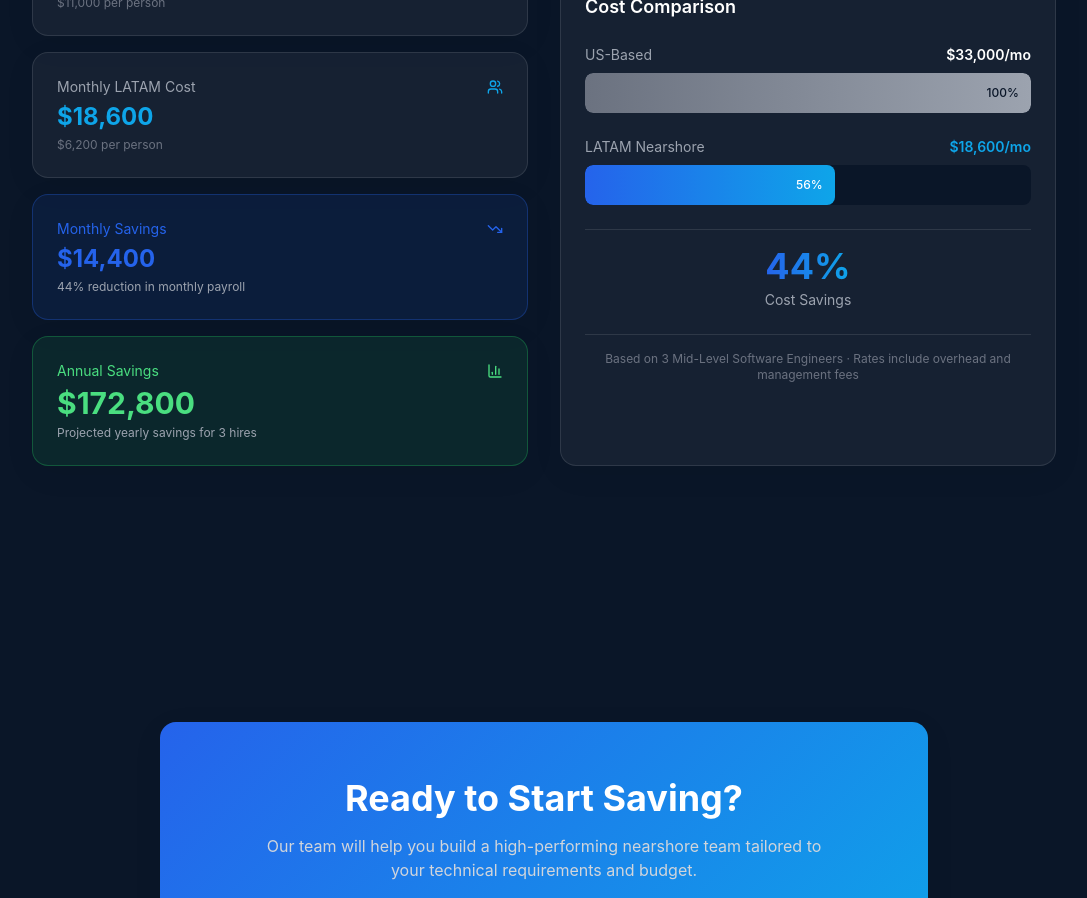
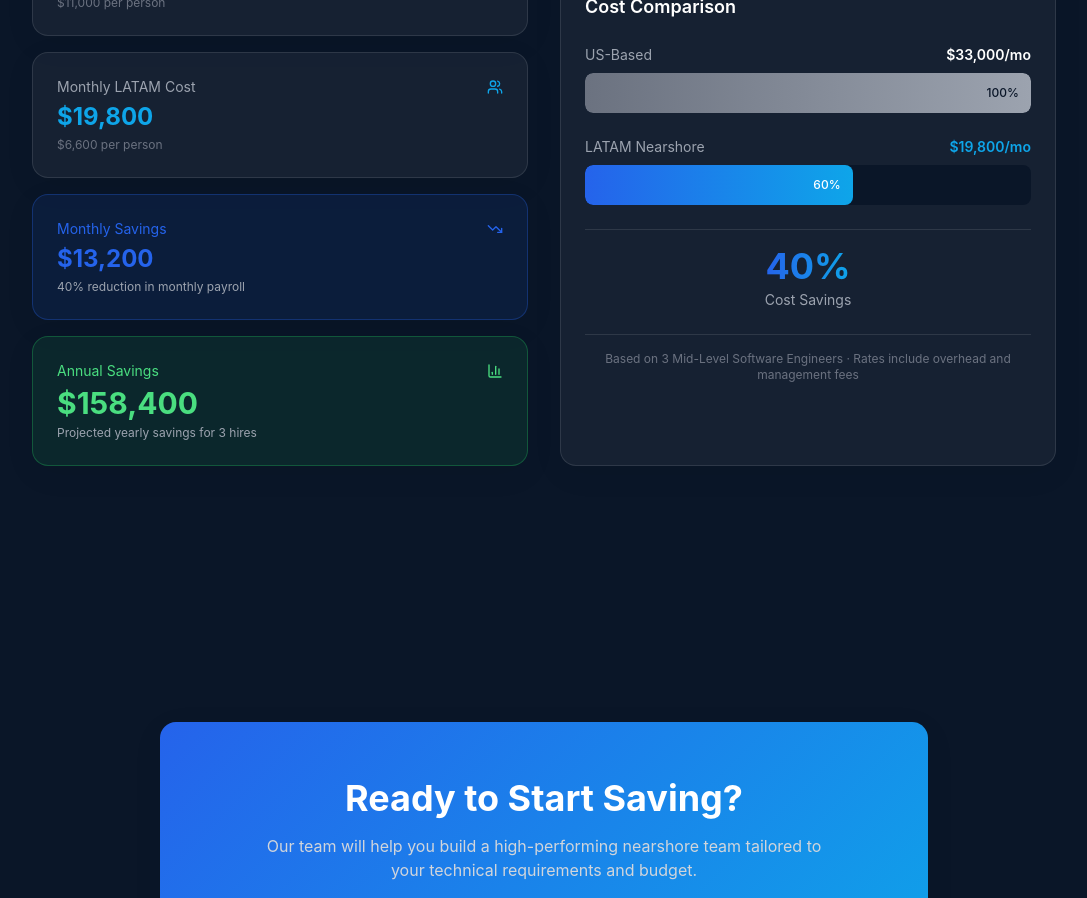
Before and after one commit to csorto2263/SMarDevs, a Next.js app: page /savings-calculator in a window 1280 px wide. Shown: the part 960-1858 px from the top of the page, without its empty margins (96-1183 px from the left). Built offline with nearby package versions, Linux system fonts and the light colour scheme.

Commit message:
Set calculator to always show 40% savings (latam = 60% of US rate)

```diff
--- a/src/app/savings-calculator/page.tsx
+++ b/src/app/savings-calculator/page.tsx
@@ -32,63 +32,57 @@ const roles = [
 type Role = (typeof roles)[number];
 type Seniority = "Junior" | "Mid-Level" | "Senior";
 
+// LATAM cost = 60% of US cost (40% savings shown to client; remainder is negotiation margin)
 const salaryData: Record<Role, Record<Seniority, { us: number; latam: number }>> = {
-  // Junior/Mid/Senior taken directly from the pricing table
   "Software Engineer": {
-    Junior: { us: 8500, latam: 4500 },
-    "Mid-Level": { us: 11000, latam: 6200 },
-    Senior: { us: 14000, latam: 8100 },
+    Junior:     { us: 8500,  latam: 5100 },
+    "Mid-Level":{ us: 11000, latam: 6600 },
+    Senior:     { us: 14000, latam: 8400 },
   },
   "Frontend Developer": {
-    Junior: { us: 8500, latam: 4500 },
-    "Mid-Level": { us: 11000, latam: 6200 },
-    Senior: { us: 14000, latam: 8100 },
+    Junior:     { us: 8500,  latam: 5100 },
+    "Mid-Level":{ us: 11000, latam: 6600 },
+    Senior:     { us: 14000, latam: 8400 },
   },
   "Backend Developer": {
-    Junior: { us: 8500, latam: 4500 },
-    "Mid-Level": { us: 11000, latam: 6200 },
-    Senior: { us: 14000, latam: 8100 },
+    Junior:     { us: 8500,  latam: 5100 },
+    "Mid-Level":{ us: 11000, latam: 6600 },
+    Senior:     { us: 14000, latam: 8400 },
   },
   "Full Stack Developer": {
-    Junior: { us: 8500, latam: 4500 },
-    "Mid-Level": { us: 11000, latam: 6200 },
-    Senior: { us: 14000, latam: 8100 },
+    Junior:     { us: 8500,  latam: 5100 },
+    "Mid-Level":{ us: 11000, latam: 6600 },
+    Senior:     { us: 14000, latam: 8400 },
   },
-  // QA Manual: Mid = table value; Junior/Senior extrapolated proportionally
   "QA Engineer": {
-    Junior: { us: 7000, latam: 3800 },
-    "Mid-Level": { us: 8000, latam: 4600 },
-    Senior: { us: 10500, latam: 6200 },
+    Junior:     { us: 7000,  latam: 4200 },
+    "Mid-Level":{ us: 8000,  latam: 4800 },
+    Senior:     { us: 10500, latam: 6300 },
   },
-  // QA Automation: Mid = table value
   "QA Automation Engineer": {
-    Junior: { us: 8000, latam: 5500 },
-    "Mid-Level": { us: 10000, latam: 7500 },
-    Senior: { us: 13000, latam: 9500 },
+    Junior:     { us: 8000,  latam: 4800 },
+    "Mid-Level":{ us: 10000, latam: 6000 },
+    Senior:     { us: 13000, latam: 7800 },
   },
-  // DevOps Engineer: Mid = table value ($7,500 / $11,200)
   "DevOps Engineer": {
-    Junior: { us: 8500, latam: 5500 },
-    "Mid-Level": { us: 11200, latam: 7500 },
-    Senior: { us: 14500, latam: 9500 },
+    Junior:     { us: 8500,  latam: 5100 },
+    "Mid-Level":{ us: 11200, latam: 6720 },
+    Senior:     { us: 14500, latam: 8700 },
   },
-  // UI/UX Designer: Mid = table value ($5,000 / $9,000)
   "UI/UX Designer": {
-    Junior: { us: 7000, latam: 3800 },
-    "Mid-Level": { us: 9000, latam: 5000 },
-    Senior: { us: 12000, latam: 7000 },
+    Junior:     { us: 7000,  latam: 4200 },
+    "Mid-Level":{ us: 9000,  latam: 5400 },
+    Senior:     { us: 12000, latam: 7200 },
   },
-  // Project Manager: Mid = table value ($5,800 / $9,500)
   "Project Manager": {
-    Junior: { us: 7500, latam: 4200 },
-    "Mid-Level": { us: 9500, latam: 5800 },
-    Senior: { us: 13000, latam: 8100 },
+    Junior:     { us: 7500,  latam: 4500 },
+    "Mid-Level":{ us: 9500,  latam: 5700 },
+    Senior:     { us: 13000, latam: 7800 },
   },
-  // Business Analyst: Mid = table value ($5,600 / $9,000)
   "Business Analyst": {
-    Junior: { us: 7000, latam: 4200 },
-    "Mid-Level": { us: 9000, latam: 5600 },
-    Senior: { us: 12000, latam: 7500 },
+    Junior:     { us: 7000,  latam: 4200 },
+    "Mid-Level":{ us: 9000,  latam: 5400 },
+    Senior:     { us: 12000, latam: 7200 },
   },
 };
 
```
